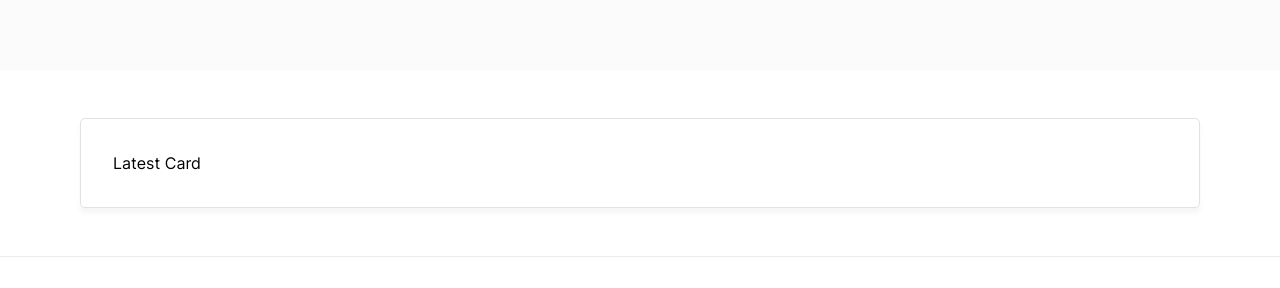
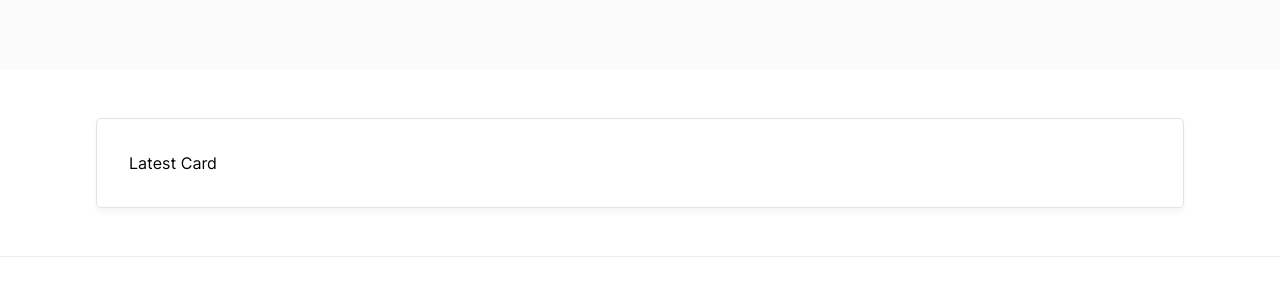
Before and after one commit to git0802/next-cms, a Next.js app: page / in a window 1280 px wide. Shown: the part 664-952 px from the top of the page. Built offline with nearby package versions, Linux system fonts and the light colour scheme; a web font is replaced by a local one.

Commit message:
feat: update post listing container

```diff
--- a/components/list-post/index.tsx
+++ b/components/list-post/index.tsx
@@ -3,7 +3,13 @@ import { Flex } from '@chakra-ui/react'
 
 const ListPost: React.FC = ({ children }) => {
   return (
-    <Flex maxW="1200px" w="100%" mx="auto" paddingX="10" boxSizing="border-box">
+    <Flex
+      maxW="1440px"
+      w="100%"
+      mx="auto"
+      paddingX={{ sm: '10', lg: '24' }}
+      boxSizing="border-box"
+    >
       {children}
     </Flex>
   )
```
